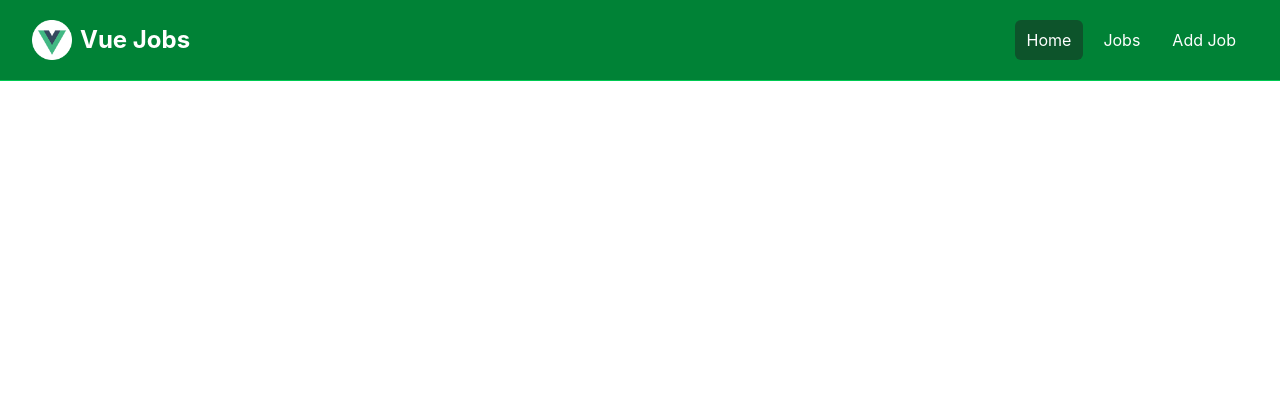
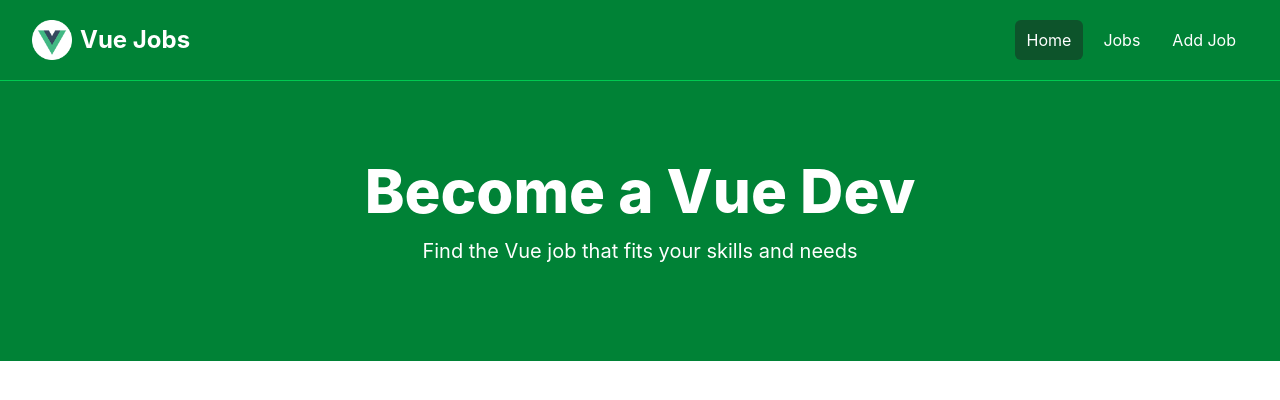
Before and after one commit to heysabyrka/vue-jobs, a Vue app: page / in a window 1280 px wide. Shown: the top 400 px of the page. Built offline with nearby package versions, Linux system fonts and the light colour scheme.

Commit message:
feat: add AppHero component for enhanced user engagement

```diff
--- a/src/App.vue
+++ b/src/App.vue
@@ -1,7 +1,9 @@
 <script setup>
 import AppNavbar from './components/AppNavbar.vue'
+import AppHero from './components/AppHero.vue'
 </script>
 
 <template>
   <AppNavbar />
+  <AppHero />
 </template>
--- /dev/null
+++ b/src/components/AppHero.vue
@@ -0,0 +1,10 @@
+<template>
+  <section class="bg-green-700 py-20 mb-4">
+    <div class="max-w-7xl mx-auto px-4 sm:px-6 lg:px-8 flex flex-col items-center">
+      <div class="text-center">
+        <h1 class="text-4xl font-extrabold text-white sm:text-5xl md:text-6xl">Become a Vue Dev</h1>
+        <p class="my-4 text-xl text-white">Find the Vue job that fits your skills and needs</p>
+      </div>
+    </div>
+  </section>
+</template>
```
